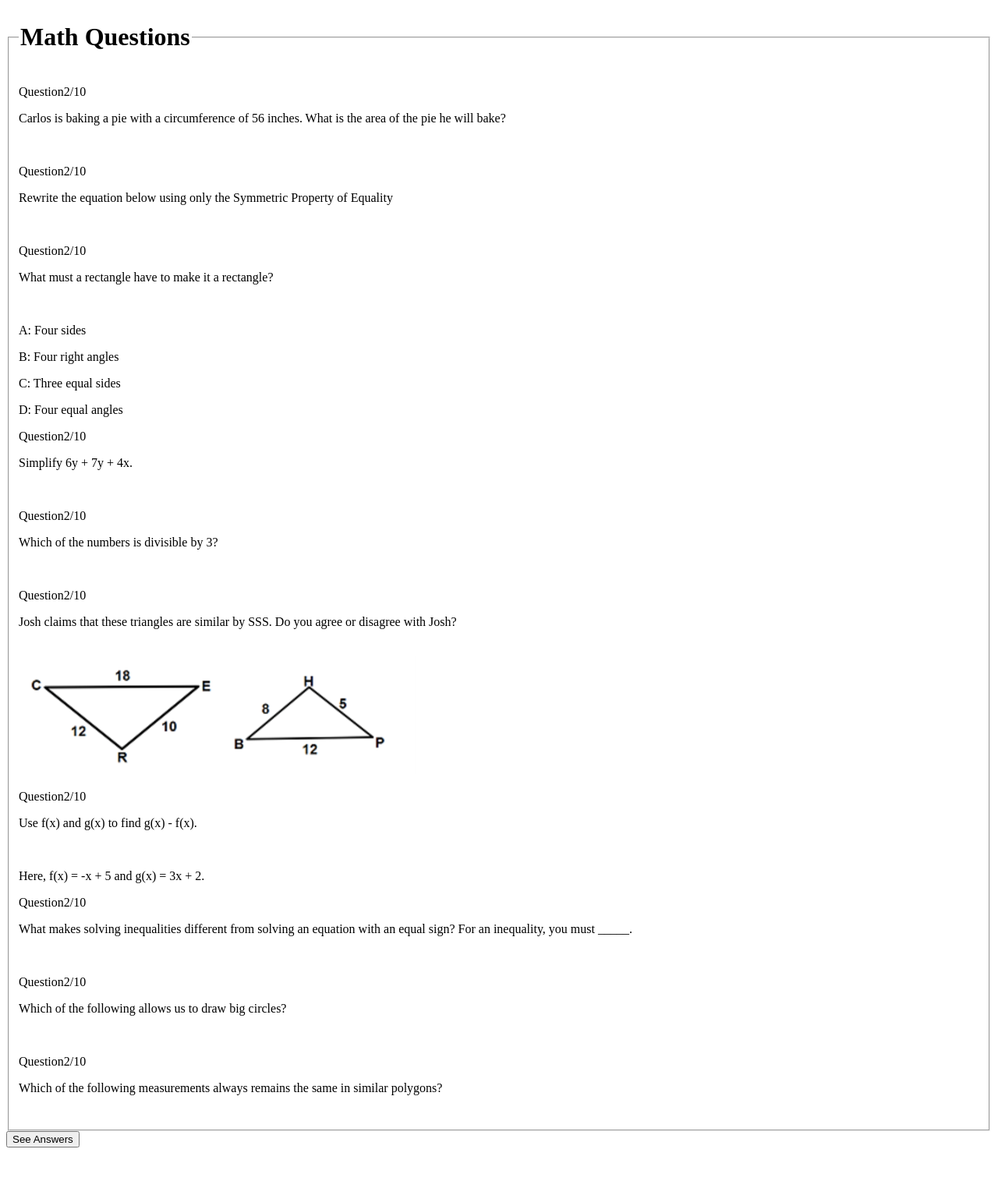
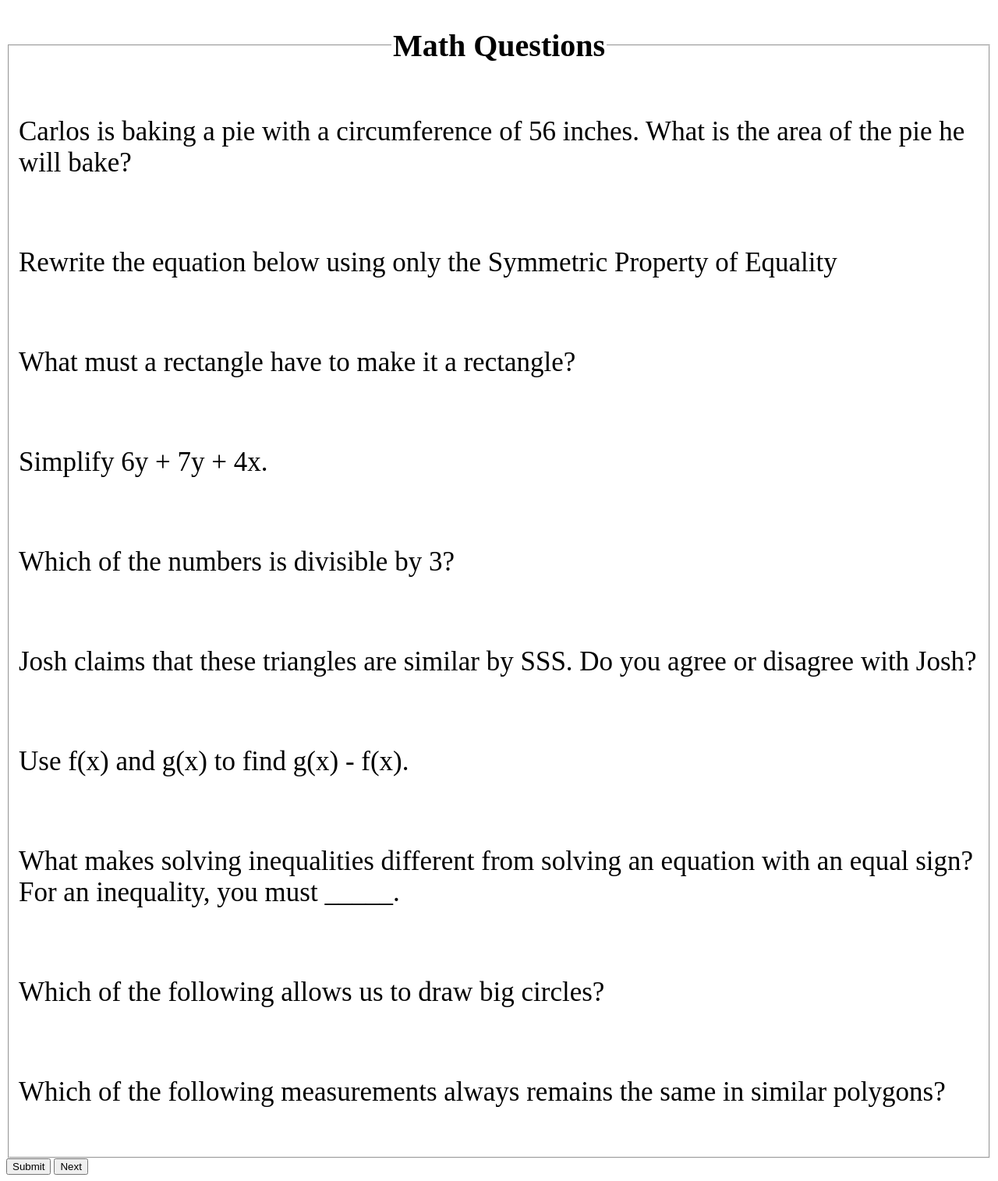
Before and after one commit to electricman991/educational_web_app, a Django app: page /polls/1/ in a window 1280 px wide. Shown: the whole page at 78% size. Before the commit the page ends 1472 px from the top, so only its background shows below. Run offline with Django 4.2, Linux system fonts and the light colour scheme; data comes from the database, SQL or seed files in the repository.

Commit message:
Added detail page css and html

```diff
--- /dev/null
+++ b/quiz/polls/static/detail.css
@@ -0,0 +1,12 @@
+#topic {
+    text-align: center;
+    font-size: 40px;
+    }
+
+#questions {
+        font-size: 35px;
+    }
+
+#answers{
+        font-size: 25px;
+    }
--- a/quiz/polls/templates/polls/detail.html
+++ b/quiz/polls/templates/polls/detail.html
@@ -5,47 +5,28 @@
     <meta http-equiv="X-UA-Compatible" content="IE=edge">
     <meta name="viewport" content="width=device-width, initial-scale=1.0">
     {% load static %}
+    <link rel="stylesheet" href="{% static 'detail.css'%}" />
     <title>Document</title>
 </head>
 <body>
     <form action="{$ url 'polls:answers' question.id %}" method="post">
         {% csrf_token %}
         <fieldset>
-            <legend><h1>{{ subject.subject_text }}</h1></legend>
+            <legend id="topic"><h1 id="topic">{{ subject.subject_text }}</h1></legend>
             {% if error_message %}<p><strong>{{ error_message }}</strong></p>{% endif %}
-            {% with count=1 %}
-
             {% for choice in subject.question_set.all %}
 
-                {% with count=count|add:1 %}
-
-                <p>Question{{ count }}/10</p>
-
                 <!--<input type="radio" name="answer_choice" id="answer_choice{{ forloop.counter }}" value="{{ answer.id }}">-->
-                <p>{{ choice.question_text }}</p><br>
-
-                {% if choice.question_text == "What must a rectangle have to make it a rectangle?"%}
-                    <p>A: Four sides</p>
-                    <p>B: Four right angles</p>
-                    <p>C: Three equal sides</p>
-                    <p>D: Four equal angles</p>
-                {% elif choice.question_text == "Josh claims that these triangles are similar by SSS. Do you agree or disagree with Josh?"%}
-                    <img src="/static/Triangles.png" alt="Triangles">
-
-                {% elif choice.question_text == "Use f(x) and g(x) to find g(x) - f(x)."%}
-                    <p>Here, f(x) = -x + 5 and g(x) = 3x + 2.</p>
-                {% endif %}
+                <p id="questions">{{ choice.question_text }}</p><br>
 
                 {% for answer in choice.answer_set.all %}
                     <input type="radio" name="choice" id="choice{{ forloop.counter }}" value="{{ choice.id }}">
-                    <label for="choice{{ forloop.counter }}">{{ answer.answer_text }}</label><br>
+                    <label id="answers" for="choice{{ forloop.counter }}">{{ answer.answer_text }}</label><br>
                 {% endfor %}
-                {% endwith %}
             {% endfor %}
-
-            {% endwith %}
         </fieldset>
-        <input type="submit" value="See Answers">
+        <input type="submit" value="Submit">
+        <input type="submit" value="Next">
 
     </form>
 </body>
```
